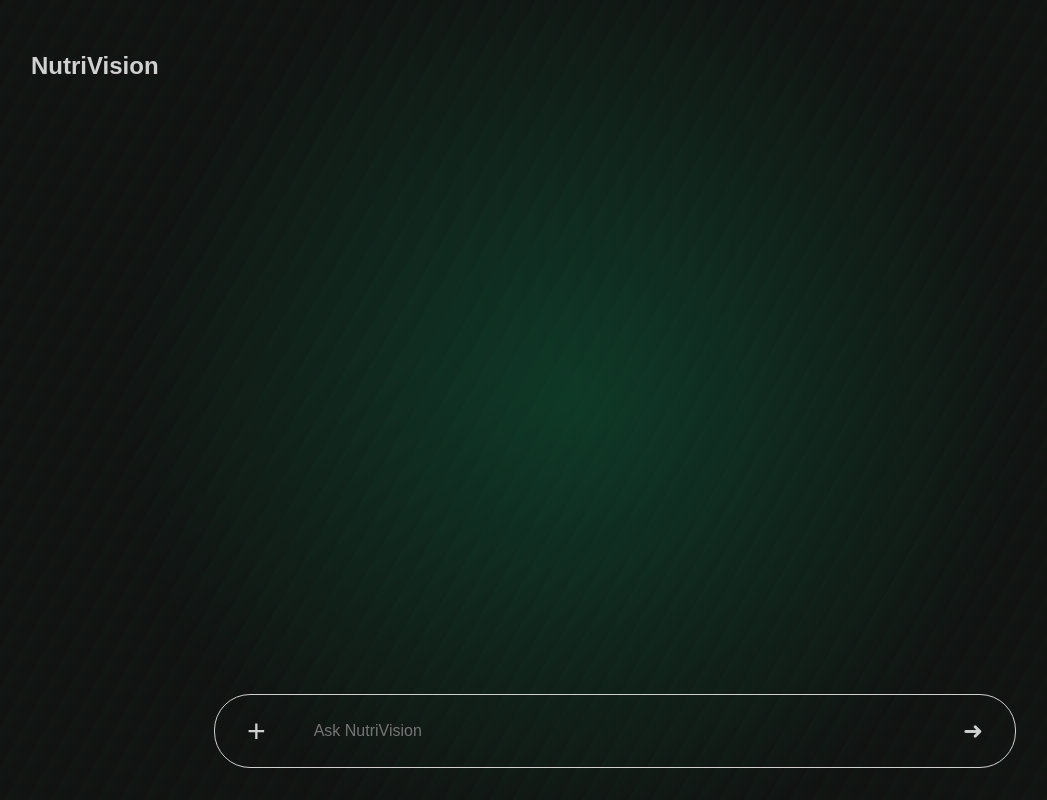
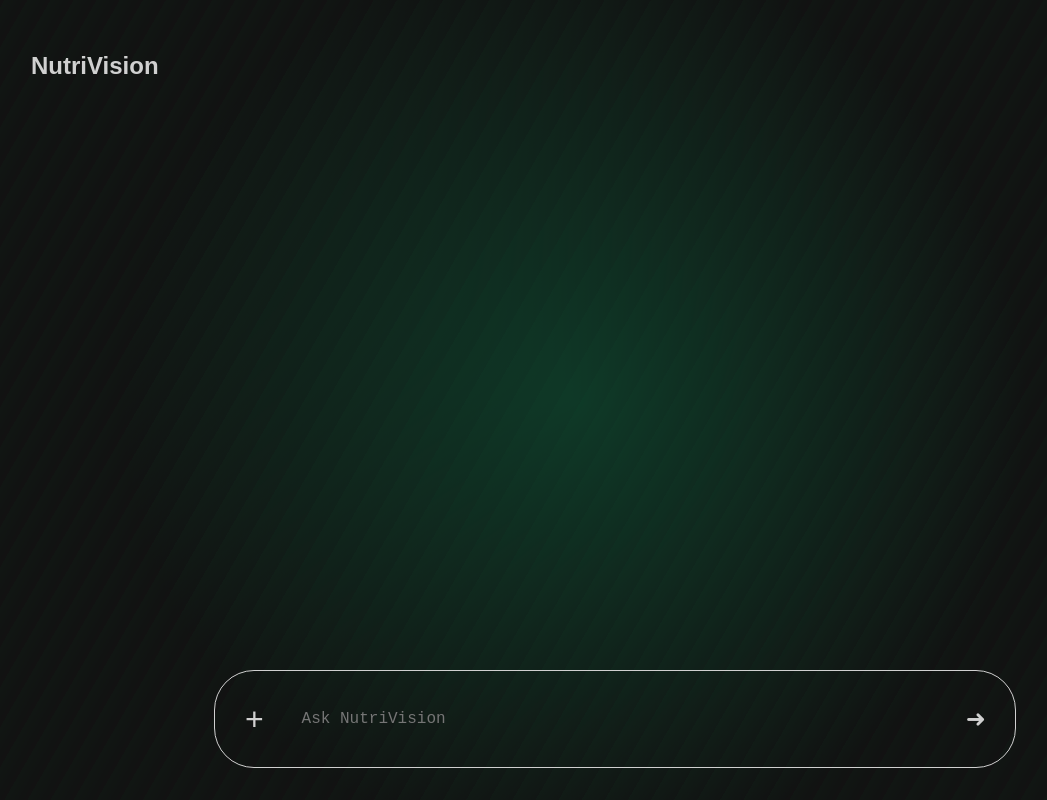
Before and after one commit to aleksiholappa/NutriVision, a React (Vite) app in the folder Frontend/: page /chat in a window 1280 px wide. Shown: the whole page, without its empty margins (65-1112 px from the left). Built offline with nearby package versions, Linux system fonts and the light colour scheme; sample sign-in values are in the browser's storage.

Commit message:
Improve chat page

```diff
--- a/Frontend/src/components/ChatPage.css
+++ b/Frontend/src/components/ChatPage.css
@@ -2,7 +2,6 @@
   display: flex;
   flex-direction: column;
   justify-content: space-between;
-  border-radius: 16px;
   width: 100vw;
   height: 100vh;
   margin: 0;
@@ -14,12 +13,13 @@
   display: flex;
   flex-direction: column;
   justify-content: space-between;
-  height: 100%;
   box-sizing: border-box;
+  height: calc(100% - 2rem);
+  width: calc(100% - 5rem);
   margin-left: 5rem;
   margin-top: 2rem;
   align-items: center;
-  position: relative;
+  position: absolute;
 }
 
 .ChatContainer h2 {
@@ -34,57 +34,96 @@
   position: absolute;
   bottom: 2rem;
   width: 50rem;
-  height: 4.5rem;
+  min-height: 5rem;
+  max-height: 12rem;
   display: flex;
+  flex-direction: column-reverse;
+  align-items: center;
+  border-radius: 2.5rem;
+  border: 1px solid #d0d0d0;
+  transition: height 0.3s ease;
+}
+
+.ChatInputContainer.hasImagePreview {
+  min-height: 10rem;
+}
+
+.ChatForm {
+  position: absolute;
+  display: flex;
+  height: 100%;
+  width: 100%;
   flex-direction: row;
   align-items: center;
-  cursor: text;
-  margin-left: auto;
-  margin-right: auto;
-  border-radius: 2.25rem;
-  border: 1px solid #d0d0d0;
 }
 
-.ChatInputContainer form {
-  display: flex;
-  height: 100%;
-  width: 90%;
-  box-sizing: border-box;
-  justify-content: space-between;
+.ChatForm.hasImagePreview {
+  height: calc(100% - 5rem);
 }
 
-.ChatInputContainer form input {
-  width: 100%;
+.chat-input {
+  position: relative;
+  width: calc(100% - 10rem);
+  align-content: center;
+  align-self: flex-end;
+  min-height: 4rem;
+  max-height: 11rem;
   border: none;
   outline: none;
-  padding: 1rem;
+  padding: 0.5rem;
   font-size: 1rem;
   color: #d0d0d0;
   caret-color: #d0d0d0;
   background-color: transparent;
+  resize: none;
+  transition: height 0.3s ease;
 }
 
-.ChatInputContainer form button {
+.chat-input.hasImagePreview {
+  max-height: 6rem;
+}
+
+.chat-input::-webkit-scrollbar {
+  width: 8px;
+  background-color: transparent;
+}
+
+.chat-input::-webkit-scrollbar-thumb {
+  background-color: #d0d0d0;
+  border-radius: 4px;
+  cursor: pointer;
+}
+
+.chat-input::-webkit-scrollbar-button {
+  display: none;
+}
+
+.send-button {
   background-color: transparent;
   border: none;
   color: #d0d0d0;
   font-size: 1.5rem;
-  padding: 0 2rem;
-  border-radius: 40px;
+  height: 100%;
+  width: 5rem;
+  border-top-right-radius: 2.5rem;
+  border-bottom-right-radius: 2.5rem;
   cursor: pointer;
 }
 
-.ChatInputContainer form button:hover {
+.send-button:hover {
   color: #ffffff;
 }
 
 .upload-button {
   background-color: transparent;
+  align-content: center;
   border: none;
   color: #d0d0d0;
   font-size: 2rem;
-  padding: 2rem;
-  border-radius: 40px;
+  height: 100%;
+  width: 5rem;
+  border-top-left-radius: 2.5rem;
+  border-bottom-left-radius: 2.5rem;
   cursor: pointer;
 }
 
@@ -94,13 +133,17 @@
 
 .ImagePreviewContainer {
   position: absolute;
-  bottom: 8rem;
-  left: calc(50% - 22rem);
+  top: 0;
+  left: calc(50% - 20rem);
+  height: 5rem;
+  width: 4rem;
+  align-content: center;
 }
 
 .ImagePreviewContainer img {
-  max-width: 100px;
-  max-height: 100px;
+  position: relative;
+  max-width: 4rem;
+  max-height: 4rem;
   object-fit: contain;
   border-radius: 1rem;
 }
@@ -115,17 +158,18 @@
   align-items: center;
   overflow-y: auto;
   box-sizing: border-box;
+  border: ipx solid red;
 }
 
 /* For Chrome, Edge, and Safari */
 .ChatHistoryContainer::-webkit-scrollbar {
-  width: 8px; /* Adjust scrollbar width */
+  width: 8px;
   background-color: transparent;
 }
 
 .ChatHistoryContainer::-webkit-scrollbar-thumb {
   background-color: #d0d0d0;
-  border-radius: 4px; /* Rounded corners */
+  border-radius: 4px;
 }
 
 .ChatHistoryContainer::-webkit-scrollbar-button {
@@ -142,14 +186,14 @@
 }
 
 .UserMessage {
-  background-color: #333; /* Darker background for user messages */
+  background-color: #333;
   color: #d0d0d0;
   padding: 0.5rem 1rem;
   border-radius: 1rem;
   margin-bottom: 1rem;
-  align-self: flex-end; /* Align to the left */
-  max-width: 70%; /* Prevent messages from taking up too much width */
-  word-wrap: break-word; /* Wrap long words */
+  align-self: flex-end;
+  max-width: 70%;
+  word-wrap: break-word;
 }
 
 .BotMessage {
--- a/Frontend/src/components/ChatPage.tsx
+++ b/Frontend/src/components/ChatPage.tsx
@@ -14,6 +14,29 @@ const ChatPage: React.FC = () => {
   const [chatInput, setChatInput] = useState<string>('');
   const [chatHistory, setChatHistory] = useState<{ user: string; bot: string }[]>([]);
   const chatHistoryRef = useRef<HTMLDivElement>(null);
+  const textareaRef = useRef<HTMLTextAreaElement>(null);
+
+  const handleSize = () => {
+    if (textareaRef.current) {
+      const element = textareaRef.current;
+      const parentElement = element.parentElement?.parentElement;
+      element.style.height = 'auto';
+      element.style.height = `calc(${element.scrollHeight}px)`;
+
+      if (parentElement) {
+        parentElement.style.height = 'auto';
+        if (imagePreview) {
+          parentElement.style.height = `calc(${element.scrollHeight}px + 5rem)`;
+        } else {
+          parentElement.style.height = `calc(${element.scrollHeight}px)`;
+        }
+      }
+    }
+  };
+
+  useEffect(() => {
+    handleSize();
+  }, [chatInput]);
 
   useEffect(() => {
     if (chatHistoryRef.current) {
@@ -38,11 +61,13 @@ const ChatPage: React.FC = () => {
     }
   }
 
-  const handleImageUpload = (event: React.ChangeEvent<HTMLInputElement>) => {
+  const handleImageUpload: (event: React.ChangeEvent<HTMLInputElement>) => void = (event) => {
     if (event.target.files && event.target.files[0]) {
       const file = event.target.files[0];
       setImage(file);
       setImagePreview(URL.createObjectURL(file));
+
+      event.target.value = '';
     }
   };
 
@@ -109,11 +134,11 @@ const ChatPage: React.FC = () => {
   const handleChatSubmit = async (event: React.FormEvent) => {
     event.preventDefault();
 
-    if (!chatInput.trim()) return;
+    const userImage = image;
+    if (!chatInput.trim() && !userImage) return;
 
     const userMessage = chatInput.trim();
     setChatInput('');
-    const userImage = image;
     setImage(null);
     setImagePreview(null);
 
@@ -124,6 +149,20 @@ const ChatPage: React.FC = () => {
     await handleLLMChat(userMessage, recognitionResult);
   };
 
+  const handleKeyDown = (e: React.KeyboardEvent<HTMLTextAreaElement>) => {
+    if (e.key === 'Enter') {
+      if (e.shiftKey) {
+        return;
+      } else {
+        e.preventDefault();
+        document.querySelector('form')?.dispatchEvent(new Event('submit', { cancelable: true, bubbles: true }));
+      }
+    }
+  };
+
+  const inputContainerClass = `ChatInputContainer ${imagePreview ? 'hasImagePreview' : ''}`;
+  const formClass = `ChatForm ${imagePreview ? 'hasImagePreview' : ''}`;
+  const chatInputClass = `chat-input ${imagePreview ? 'hasImagePreview' : ''}`;
 
   return (
     <div className="ChatPageContainer">
@@ -138,15 +177,20 @@ const ChatPage: React.FC = () => {
             </div>
           ))}
         </div>
+        <div className={inputContainerClass}>
           {imagePreview && (
             <div className="ImagePreviewContainer">
               <img src={imagePreview} alt="Preview" />
             </div>
           )}
-        <div className="ChatInputContainer">
-          <label htmlFor="image-upload" className="upload-button">
+          <form onSubmit={handleChatSubmit} className={formClass}>
+            <button
+              type="button"
+              className="upload-button"
+              onClick={() => document.getElementById('image-upload')?.click()}
+            >
               &#43; {/* Plus icon */}
-          </label>
+            </button>
             <input
               type="file"
               id="image-upload"
@@ -154,12 +198,15 @@ const ChatPage: React.FC = () => {
               style={{ display: 'none' }}
               onChange={handleImageUpload}
             />
-          <form onSubmit={handleChatSubmit}>
-            <input
-              type="text"
+            <textarea
+              className={chatInputClass}
               value={chatInput}
+              ref={textareaRef}
               onChange={(e) => setChatInput(e.target.value)}
+              onKeyDown={handleKeyDown}
               placeholder="Ask NutriVision"
+              rows={1}
+              style={{ resize: 'none' }}
             />
             <button type="submit" className="send-button">
               &#10140; {/* Unicode right arrow */}
--- a/Frontend/src/components/ProtectedRoute.tsx
+++ b/Frontend/src/components/ProtectedRoute.tsx
@@ -12,6 +12,7 @@ const ProtectedRoute: React.FC<ProtectedRouteProps> = ({
   redirectTo = '/login',
   children,
 }) => {
+  console.log('isAuthenticated', isAuthenticated);
   if (!isAuthenticated) {
     return <Navigate to={redirectTo} replace />;
   }
```
Also changed, not shown: 2 other files (tests, documents, lock files or other folders). Lines whose indentation alone changed are shown as unchanged.
